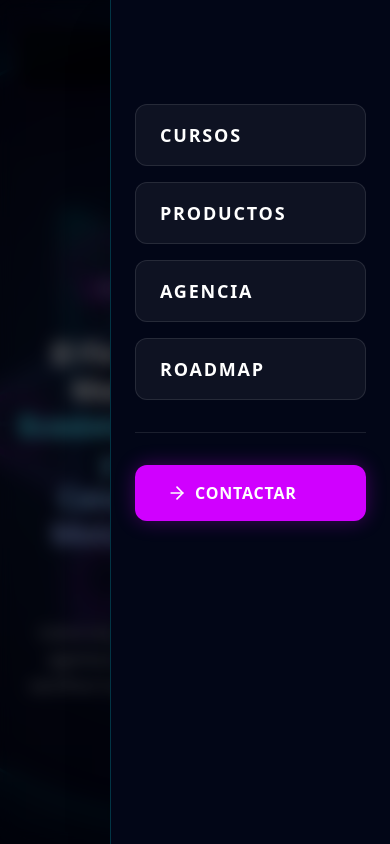
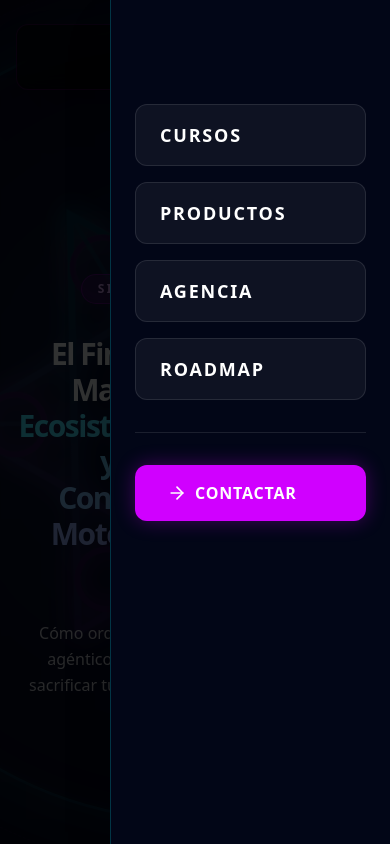
Before and after one commit to quimeymorando/Quimey-Web, a Next.js app: page / in a window 390 px wide. Both pictures are taken after a click on the button 337 px from the left and 57 px from the top of the page. Shown: the top 844 px of the page. Built offline with nearby package versions, Linux system fonts and the light colour scheme.

Commit message:
Update FloatingNav.tsx

```diff
--- a/src/components/ui/magic/FloatingNav.tsx
+++ b/src/components/ui/magic/FloatingNav.tsx
@@ -128,7 +128,7 @@ export default function FloatingNav() {
                             animate={{ opacity: 1 }}
                             exit={{ opacity: 0 }}
                             onClick={() => setIsOpen(false)}
-                            className="fixed inset-0 bg-black/60 backdrop-blur-sm z-40 md:hidden"
+                            className="fixed inset-0 bg-black/80 z-40 md:hidden"
                         />
 
                         {/* Drawer */}
@@ -136,8 +136,8 @@ export default function FloatingNav() {
                             initial={{ x: "100%" }}
                             animate={{ x: 0 }}
                             exit={{ x: "100%" }}
-                            transition={{ type: "spring", damping: 20, stiffness: 100 }}
-                            className="fixed top-0 right-0 bottom-0 w-[280px] bg-[#020617] border-l border-brand-cyan/20 z-50 md:hidden flex flex-col p-6 shadow-2xl"
+                            transition={{ type: "tween", duration: 0.3, ease: "easeOut" }}
+                            className="fixed top-0 right-0 bottom-0 w-[280px] bg-[#020617] border-l border-brand-cyan/20 z-50 md:hidden flex flex-col p-6 shadow-2xl will-change-transform"
                         >
                             <div className="flex flex-col gap-8 mt-20">
                                 {/* Navigation Links */}
```
